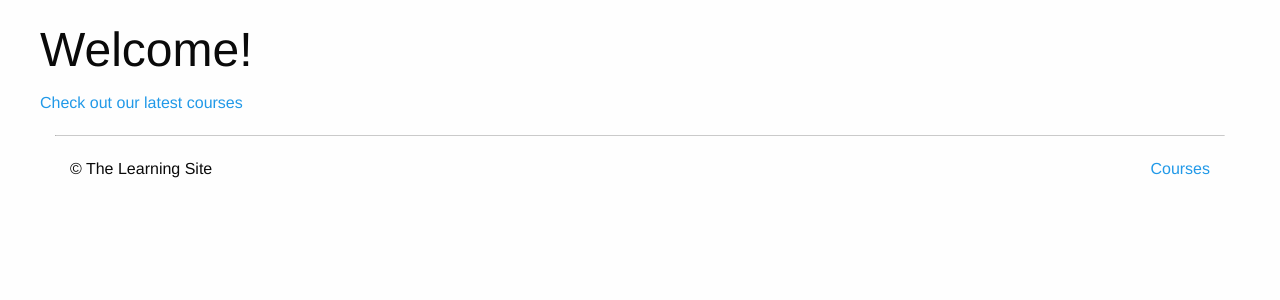
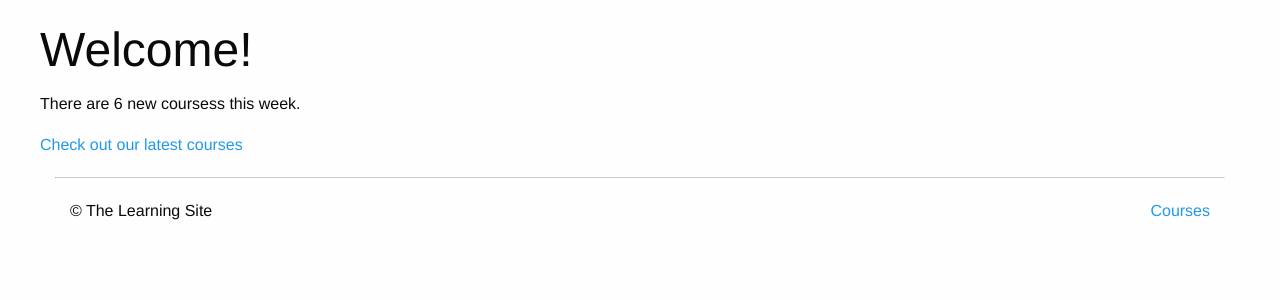
Before and after one commit to Amanda-Wakefield/learning_site, a Django app: page / in a window 1280 px wide. Shown: the part 77-377 px from the top of the page. Run offline with Django 3.2, Linux system fonts and the light colour scheme; data that the repository does not hold is empty; parts of the project's set-up code (start-up, migrations or seed data) failed here and were passed over.

```diff
--- a/learning_site/views.py
+++ b/learning_site/views.py
@@ -16,6 +16,11 @@ class HelloWorldView(View):
 class HomeView(TemplateView):
     template_name = 'home.html'
 
+    def get_context_data(self, **kwargs):
+        context = super().get_context_data(**kwargs)
+        context["new_courses"] = 6
+        return context
+
 
 #  These are function based views
 def suggestion_view(request):
--- a/templates/home.html
+++ b/templates/home.html
@@ -5,6 +5,7 @@
 {% block content %}
     <div class="row">
         <h1>Welcome!</h1>
+        <p>There {{ new_courses|pluralize:"is,are" }} {{ new_courses }} new courses{{ new_courses|pluralize }} this week.</p>
         <a href="{% url 'courses:list' %}" class="link">Check out our latest courses</a>
     </div>
     <div class="row">
```
